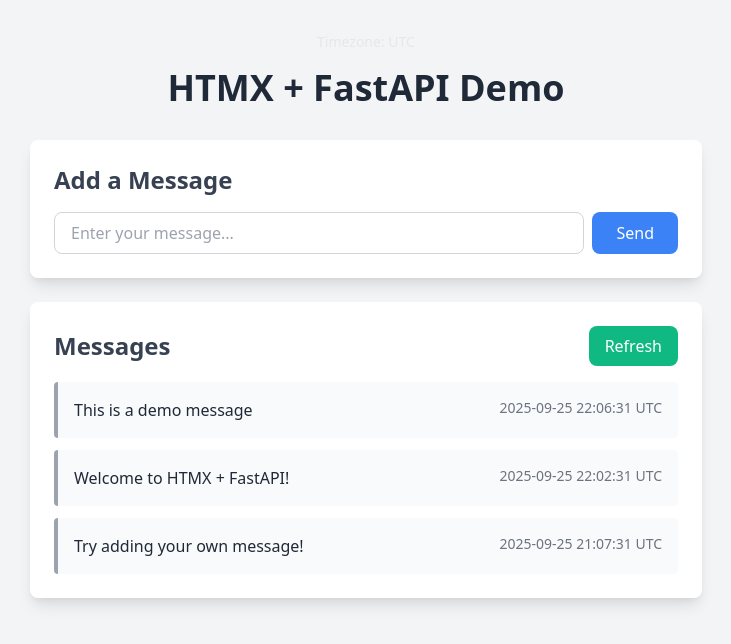
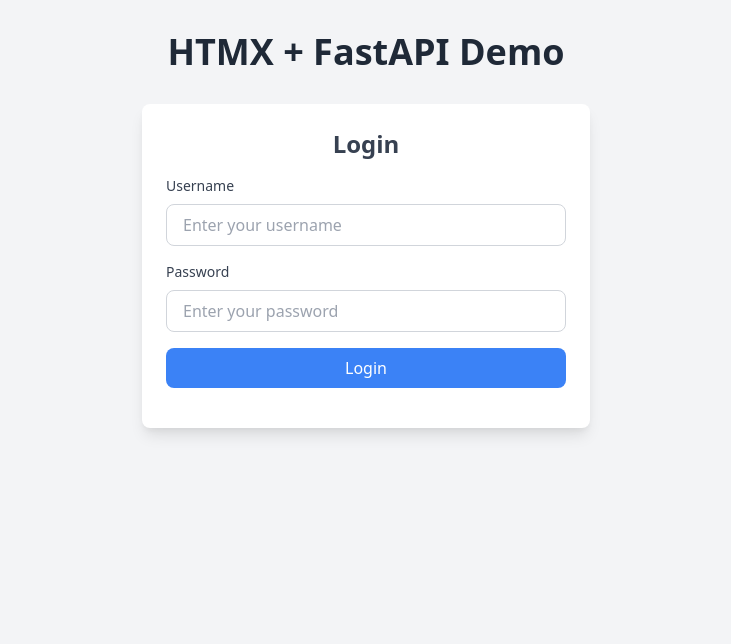
Before and after one commit to astevko/htmx-fastapi-service, a FastAPI app: page / in a window 1280 px wide. Shown: the top 644 px of the page, without its empty margins (274-1005 px from the left). Run offline with FastAPI, Linux system fonts and the light colour scheme; some libraries are stand-ins or nearby versions.

Commit message:
refactored to using a login.html page; added pydantic validation

```diff
--- a/main.py
+++ b/main.py
@@ -1,14 +1,39 @@
-from fastapi import FastAPI, Request, Form, Query
-from fastapi.responses import HTMLResponse
+from fastapi import FastAPI, Request, Depends, HTTPException, status, Cookie, Form
+from fastapi.responses import HTMLResponse, RedirectResponse
 from fastapi.staticfiles import StaticFiles
 from fastapi.templating import Jinja2Templates
 from datetime import datetime, timedelta, timezone
 import pytz
 import uvicorn
 import logging
+from jose import JWTError, jwt
+import secrets
+import os
+import hashlib
+from models import (
+    LoginRequest, User, UserResponse, TokenData,
+    MessageRequest, MessageResponse, LoginSuccessResponse, LoginErrorResponse
+)
 
 logging.basicConfig(level=logging.DEBUG)
 logger = logging.getLogger(__name__)
+
+# JWT Configuration
+SECRET_KEY = os.getenv("SECRET_KEY", secrets.token_urlsafe(32))
+ALGORITHM = "HS256"
+ACCESS_TOKEN_EXPIRE_MINUTES = 30
+
+# TODO improve Simple password hashing for demo (use proper hashing in production)
+def hash_password(password: str) -> str:
+    """Simple password hashing for demo purposes"""
+    return hashlib.sha256(password.encode()).hexdigest()
+
+# Demo user credentials (in production, use a proper database)
+DEMO_USER = User(
+    username="demo",
+    password=hash_password("demo123"),  # demo123
+    timezone=None  # Will be set during login
+)
 
 app = FastAPI(title="HTMX FastAPI Service", version="0.1.0")
 
@@ -17,6 +42,65 @@
 
 # Setup templates
 templates = Jinja2Templates(directory="templates")
+
+# JWT Helper Functions
+def create_access_token(data: TokenData, expires_delta: timedelta = None):
+    """Create a JWT access token"""
+    to_encode = data.model_dump()
+    if expires_delta:
+        expire = datetime.now(timezone.utc) + expires_delta
+    else:
+        expire = datetime.now(timezone.utc) + timedelta(minutes=ACCESS_TOKEN_EXPIRE_MINUTES)
+    to_encode.update({"exp": expire})
+    encoded_jwt = jwt.encode(to_encode, SECRET_KEY, algorithm=ALGORITHM)
+    return encoded_jwt
+
+def verify_password(plain_password, hashed_password):
+    """Verify a password against its hash"""
+    return hash_password(plain_password) == hashed_password
+
+def authenticate_user(username: str, password: str) -> User | None:
+    """Authenticate user credentials"""
+    if username == DEMO_USER.username and verify_password(password, DEMO_USER.password):
+        return DEMO_USER
+    return None
+
+def get_current_user(jwt_token: str = Cookie(None), user_timezone: str = Cookie(None)) -> UserResponse:
+    """Get current user from JWT token and verify timezone"""
+    if not jwt_token:
+        raise HTTPException(
+            status_code=status.HTTP_401_UNAUTHORIZED,
+            detail="Not authenticated",
+            headers={"WWW-Authenticate": "Bearer"},
+        )
+
+    try:
+        payload = jwt.decode(jwt_token, SECRET_KEY, algorithms=[ALGORITHM])
+        token_data = TokenData(**payload)
+
+        if token_data.sub is None:
+            raise HTTPException(
+                status_code=status.HTTP_401_UNAUTHORIZED,
+                detail="Invalid token",
+                headers={"WWW-Authenticate": "Bearer"},
+            )
+
+        # Verify timezone matches
+        if token_data.timezone != user_timezone:
+            raise HTTPException(
+                status_code=status.HTTP_401_UNAUTHORIZED,
+                detail="Timezone mismatch",
+                headers={"WWW-Authenticate": "Bearer"},
+            )
+
+        return UserResponse(username=token_data.sub, timezone=token_data.timezone)
+
+    except JWTError:
+        raise HTTPException(
+            status_code=status.HTTP_401_UNAUTHORIZED,
+            detail="Invalid token",
+            headers={"WWW-Authenticate": "Bearer"},
+        )
 
 def format_timestamp(dt: datetime, timezone_str: str = "UTC") -> str:
     """Format timestamp to the current time in the given timezone"""
@@ -36,48 +120,122 @@
 
 @app.get("/", response_class=HTMLResponse)
 async def home(request: Request):
-    """Home page with HTMX demo"""
+    """Login page"""
     return templates.TemplateResponse("index.html", {"request": request})
 
+@app.get("/msgs", response_class=HTMLResponse)
+async def messages_page(request: Request, current_user: UserResponse = Depends(get_current_user)):
+    """Messages page - requires authentication"""
+    return templates.TemplateResponse("msgs.html", {"request": request})
+
+@app.post("/api/login", response_class=HTMLResponse)
+async def login(
+    request: Request,
+    username: str = Form(...),
+    password: str = Form(...),
+    user_timezone: str = Form(...)
+):
+    """Login endpoint that creates JWT and timezone cookies"""
+    # Create LoginRequest from form data for validation
+    login_data = LoginRequest(
+        username=username,
+        password=password,
+        user_timezone=user_timezone
+    )
+
+    user = authenticate_user(login_data.username, login_data.password)
+    if not user:
+        return templates.TemplateResponse("login_error.html", {
+            "request": request,
+            "error": "Invalid username or password"
+        })
+
+    # Create JWT token with timezone
+    access_token_expires = timedelta(minutes=ACCESS_TOKEN_EXPIRE_MINUTES)
+    token_data = TokenData(sub=user.username, timezone=login_data.user_timezone)
+    access_token = create_access_token(token_data, expires_delta=access_token_expires)
+
+    # Create response with cookies
+    response = templates.TemplateResponse("login_success.html", {
+        "request": request,
+        "username": user.username
+    })
+
+    # Set JWT cookie (session-based)
+    response.set_cookie(
+        key="jwt_token",
+        value=access_token,
+        httponly=True,
+        secure=False,  # Set to True in production with HTTPS
+        samesite="lax"
+    )
+
+    # Set timezone cookie (persistent for 1 year)
+    response.set_cookie(
+        key="user_timezone",
+        value=login_data.user_timezone,
+        max_age=365*24*60*60,  # 1 year
+        httponly=False,  # Allow JavaScript access for HTMX
+        secure=False,  # Set to True in production with HTTPS
+        samesite="lax"
+    )
+
+    return response
+
 @app.post("/api/message", response_class=HTMLResponse)
-async def create_message(request: Request, message: str = Form(...), user_timezone: str = Form("UTC")):
+async def create_message(
+    request: Request,
+    message: str = Form(...),
+    current_user: UserResponse = Depends(get_current_user)
+):
+    """HTMX endpoint to create a message - requires authentication"""
+    # Create MessageRequest from form data for validation
+    message_data = MessageRequest(message=message)
+
     # TODO create message in database
-    logger.debug(f"Posting message with timezone: {user_timezone} and message: {message}")
-    """HTMX endpoint to create a message"""
+    logger.debug(f"Posting message with timezone: {current_user.timezone} and message: {message_data.message}")
     now = datetime.now(timezone.utc)
-    formatted_time = format_timestamp(now, user_timezone)
+    formatted_time = format_timestamp(now, current_user.timezone)
 
     return templates.TemplateResponse("message_partial.html", {
         "request": request,
-        "message": message,
+        "message": message_data.message,
         "timestamp": formatted_time
     })
 
 @app.get("/api/messages", response_class=HTMLResponse)
-async def get_messages(request: Request, user_timezone: str = Query("UTC")):
-    logger.debug(f"Getting messages with timezone: {user_timezone}")
-    """HTMX endpoint to get all messages"""
+async def get_messages(request: Request, current_user: UserResponse = Depends(get_current_user)):
+    """HTMX endpoint to get all messages - requires authentication"""
+    logger.debug(f"Getting messages with timezone: {current_user.timezone}")
     # TODO replace with persistent messages
     # TODO add pagination
     now = datetime.now(timezone.utc)
     messages = [
-        {
-            "text": "This is a demo message",
-            "timestamp": format_timestamp(now - timedelta(minutes=1), user_timezone)
-        },
-        {
-            "text": "Welcome to HTMX + FastAPI!",
-            "timestamp": format_timestamp(now - timedelta(minutes=5), user_timezone)
-        },
-        {
-            "text": "Try adding your own message!",
-            "timestamp": format_timestamp(now - timedelta(hours=1), user_timezone)
-        },
+        MessageResponse(
+            text="This is a demo message",
+            timestamp=format_timestamp(now - timedelta(minutes=1), current_user.timezone)
+        ),
+        MessageResponse(
+            text="Welcome to HTMX + FastAPI!",
+            timestamp=format_timestamp(now - timedelta(minutes=5), current_user.timezone)
+        ),
+        MessageResponse(
+            text="Try adding your own message!",
+            timestamp=format_timestamp(now - timedelta(hours=1), current_user.timezone)
+        ),
     ]
     return templates.TemplateResponse("messages_list.html", {
         "request": request,
         "messages": messages
     })
 
+@app.get("/api/logout", response_class=HTMLResponse)
+async def logout():
+    """Logout endpoint that clears cookies and redirects"""
+    response = RedirectResponse(url="/", status_code=status.HTTP_302_FOUND)
+    response.delete_cookie("jwt_token")
+    response.delete_cookie("user_timezone")
+    return response
+
 if __name__ == "__main__":
     uvicorn.run(app, host="0.0.0.0", port=8000)
--- a/pyproject.toml
+++ b/pyproject.toml
@@ -11,6 +11,8 @@
     "python-multipart>=0.0.20",
     "pytz>=2025.2",
     "uvicorn>=0.37.0",
+    "python-jose[cryptography]>=3.3.0",
+    "pydantic>=2.0.0",
 ]
 
 [project.optional-dependencies]
--- /dev/null
+++ b/static/js/login.js
@@ -0,0 +1,30 @@
+// HTMX FastAPI Service - Login Timezone Detection
+// This script handles browser timezone detection for login
+(function () {
+    'use strict';
+
+    // Detect browser timezone immediately (before DOM is ready)
+    const timezone = Intl.DateTimeFormat().resolvedOptions().timeZone;
+
+    // Configure HTMX to include timezone in login requests
+    document.addEventListener('htmx:configRequest', function (evt) {
+        if (evt.detail.verb === 'post' && evt.detail.path === '/api/login') {
+            evt.detail.parameters.user_timezone = timezone;
+        }
+    });
+
+    // Handle successful login redirect
+    document.addEventListener('htmx:afterRequest', function (evt) {
+        if (evt.detail.xhr.status === 200 && evt.detail.path === '/api/login') {
+            // Check if the response contains a redirect instruction
+            const response = evt.detail.xhr.responseText;
+            if (response.includes('redirect') || response.includes('success')) {
+                // Redirect to messages page
+                window.location.href = '/msgs';
+            }
+        }
+    });
+
+    // Export timezone for debugging if needed
+    window.detectedTimezone = timezone;
+})();
--- a/static/js/timezone.js
+++ b/static/js/timezone.js
@@ -1,25 +1,32 @@
 // HTMX FastAPI Service - Timezone Detection and Configuration
 // This script handles browser timezone detection and HTMX configuration
-// TODO switch from GET parameter to cookie for automatic submit
+// Now uses cookies for timezone management
 (function () {
     'use strict';
 
-    // Detect browser timezone immediately (before DOM is ready)
-    const timezone = Intl.DateTimeFormat().resolvedOptions().timeZone;
+    // Get timezone from cookie or detect it
+    function getCookie(name) {
+        const value = `; ${document.cookie}`;
+        const parts = value.split(`; ${name}=`);
+        if (parts.length === 2) return parts.pop().split(';').shift();
+        return null;
+    }
 
-    // Configure HTMX to include timezone in all requests (except the initial load)
+    const timezone = getCookie('user_timezone') || Intl.DateTimeFormat().resolvedOptions().timeZone;
+
+    // Configure HTMX to include timezone in all requests
     document.addEventListener('htmx:configRequest', function (evt) {
         if (evt.detail.verb === 'post') {
             evt.detail.parameters.user_timezone = timezone;
         }
     });
 
-    // Add timezone info and update initial load URL when DOM is ready
+    // Add timezone info and update initial load when DOM is ready
     document.addEventListener('DOMContentLoaded', function () {
-        // Update the refresh button to include timezone
+        // Update the refresh button
         const refreshButton = document.getElementById('refresh-button');
         if (refreshButton) {
-            refreshButton.setAttribute('hx-get', `/api/messages?user_timezone=${encodeURIComponent(timezone)}`);
+            refreshButton.setAttribute('hx-get', '/api/messages');
         }
 
         // Add timezone info to the page
@@ -32,8 +39,8 @@
             container.insertBefore(timezoneInfo, container.firstChild);
         }
 
-        // Trigger the initial load with the timezone parameter
-        htmx.ajax('GET', `/api/messages?user_timezone=${encodeURIComponent(timezone)}`, {
+        // Trigger the initial load
+        htmx.ajax('GET', '/api/messages', {
             target: '#messages-container',
             swap: 'innerHTML'
         });
--- a/templates/index.html
+++ b/templates/index.html
@@ -4,45 +4,44 @@
     <head>
         <meta charset="UTF-8">
         <meta name="viewport" content="width=device-width, initial-scale=1.0">
-        <title>HTMX + FastAPI Demo</title>
+        <title>Login - HTMX + FastAPI Demo</title>
         <script src="https://unpkg.com/htmx.org@1.9.10"></script>
         <link href="https://cdn.jsdelivr.net/npm/tailwindcss@2.2.19/dist/tailwind.min.css" rel="stylesheet">
         <link href="/static/css/style.css" rel="stylesheet">
-        <script src="/static/js/timezone.js"></script>
+        <script src="/static/js/login.js"></script>
     </head>
 
     <body class="bg-gray-100 min-h-screen">
         <div class="container mx-auto px-4 py-8">
-            <div class="max-w-2xl mx-auto">
+            <div class="max-w-md mx-auto">
                 <h1 class="text-4xl font-bold text-gray-800 mb-8 text-center">
                     HTMX + FastAPI Demo
                 </h1>
 
-                <div class="bg-white rounded-lg shadow-lg p-6 mb-6">
-                    <h2 class="text-2xl font-semibold text-gray-700 mb-4">Add a Message</h2>
-                    <form hx-post="/api/message" hx-target="#messages-container" hx-swap="afterbegin"
-                        class="flex gap-2">
-                        <input type="text" name="message" placeholder="Enter your message..."
-                            class="flex-1 px-4 py-2 border border-gray-300 rounded-lg focus:outline-none focus:ring-2 focus:ring-blue-500"
-                            required>
+                <div class="bg-white rounded-lg shadow-lg p-6">
+                    <h2 class="text-2xl font-semibold text-gray-700 mb-4 text-center">Login</h2>
+                    <form id="login-form" hx-post="/api/login" hx-target="#login-result" hx-swap="innerHTML"
+                        class="space-y-4">
+                        <div>
+                            <label for="username" class="block text-sm font-medium text-gray-700 mb-2">Username</label>
+                            <input type="text" id="username" name="username" placeholder="Enter your username"
+                                class="w-full px-4 py-2 border border-gray-300 rounded-lg focus:outline-none focus:ring-2 focus:ring-blue-500"
+                                required>
+                        </div>
+                        <div>
+                            <label for="password" class="block text-sm font-medium text-gray-700 mb-2">Password</label>
+                            <input type="password" id="password" name="password" placeholder="Enter your password"
+                                class="w-full px-4 py-2 border border-gray-300 rounded-lg focus:outline-none focus:ring-2 focus:ring-blue-500"
+                                required>
+                        </div>
                         <button type="submit"
-                            class="px-6 py-2 bg-blue-500 text-white rounded-lg hover:bg-blue-600 transition-colors">
-                            Send
+                            class="w-full px-6 py-2 bg-blue-500 text-white rounded-lg hover:bg-blue-600 transition-colors">
+                            Login
                         </button>
                     </form>
-                </div>
 
-                <div class="bg-white rounded-lg shadow-lg p-6">
-                    <div class="flex justify-between items-center mb-4">
-                        <h2 class="text-2xl font-semibold text-gray-700">Messages</h2>
-                        <button id="refresh-button" hx-get="/api/messages" hx-target="#messages-container"
-                            class="px-4 py-2 bg-green-500 text-white rounded-lg hover:bg-green-600 transition-colors">
-                            Refresh
-                        </button>
-                    </div>
-
-                    <div id="messages-container" class="space-y-3">
-                        <!-- Messages will be loaded here automatically on page load -->
+                    <div id="login-result" class="mt-4">
+                        <!-- Login result will be displayed here -->
                     </div>
                 </div>
             </div>
```
Also changed, not shown: models.py (added, +53 -0 lines), templates/login_error.html (added, +9 -0 lines), templates/login_success.html (added, +15 -0 lines), templates/msgs.html (added, +58 -0 lines), 1 other file.
